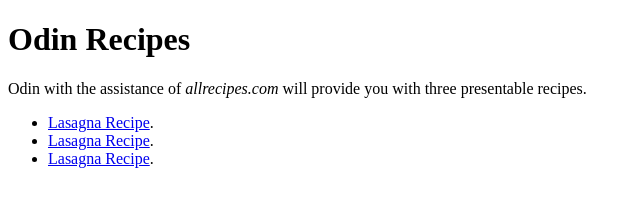
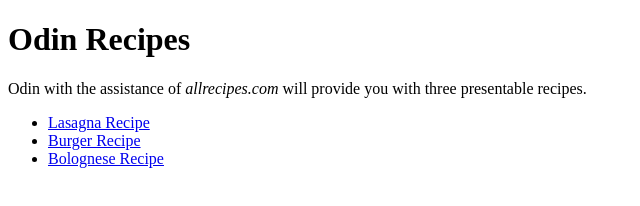
Before and after one commit to Snafubar1337/odin-recipes, a plain HTML site: page index.html in a window 1280 px wide. Shown: the full height of the page, 0-640 px from the left. Drawn offline with Linux system fonts and the light colour scheme.

Commit message:
Fix index.html links

```diff
--- a/index.html
+++ b/index.html
@@ -8,9 +8,9 @@
         <h1>Odin Recipes</h1>
         <p>Odin with the assistance of <em>allrecipes.com </em> will provide you with three presentable recipes.</p>
         <ul>
-            <li><a href="recipes/lasagna.html">Lasagna Recipe</a>.</li>
-            <li><a href="recipes/lasagna.html">Lasagna Recipe</a>.</li>
-            <li><a href="recipes/lasagna.html">Lasagna Recipe</a>.</li>
+            <li><a href="recipes/lasagna.html">Lasagna Recipe</a></li>
+            <li><a href="recipes/burger.html">Burger Recipe</a></li>
+            <li><a href="recipes/bolognese.html">Bolognese Recipe</a></li>
         </ul>
     </body>
 </html>
```
